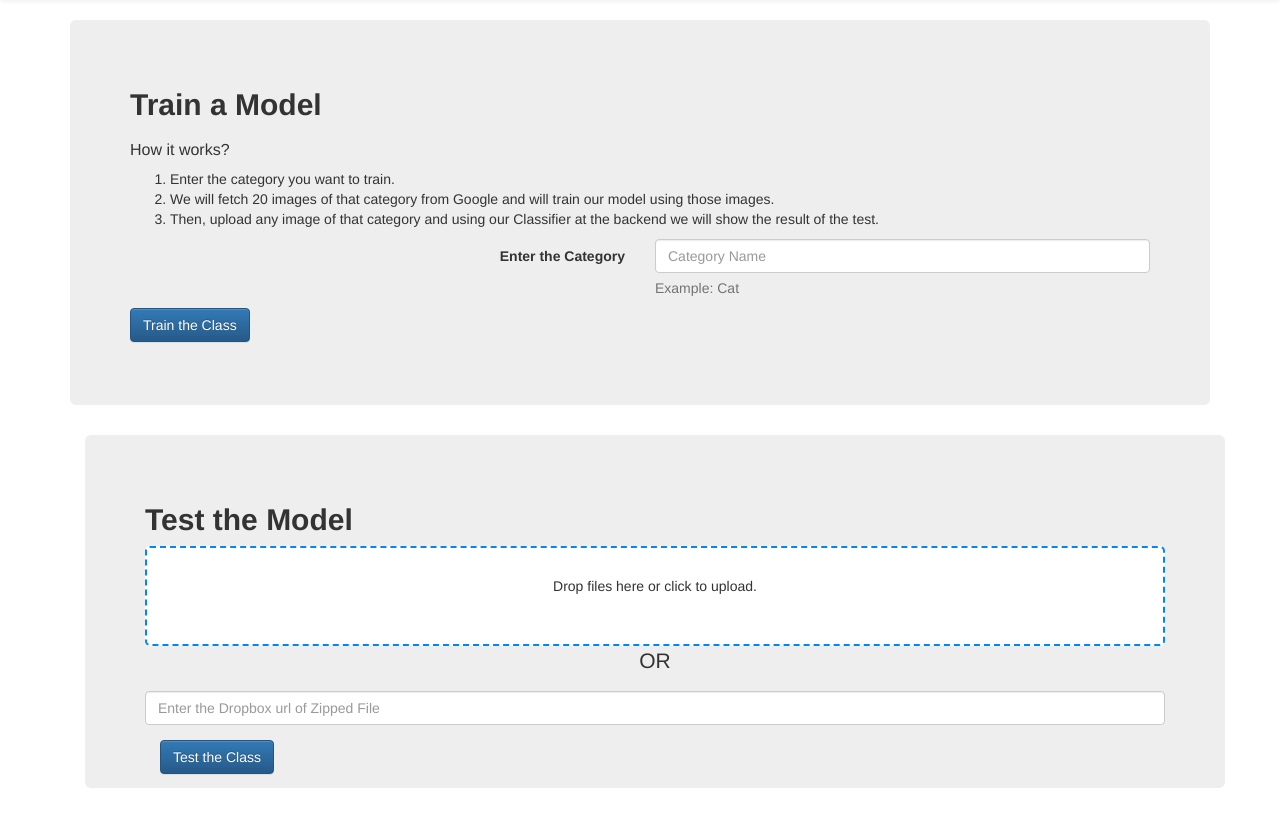
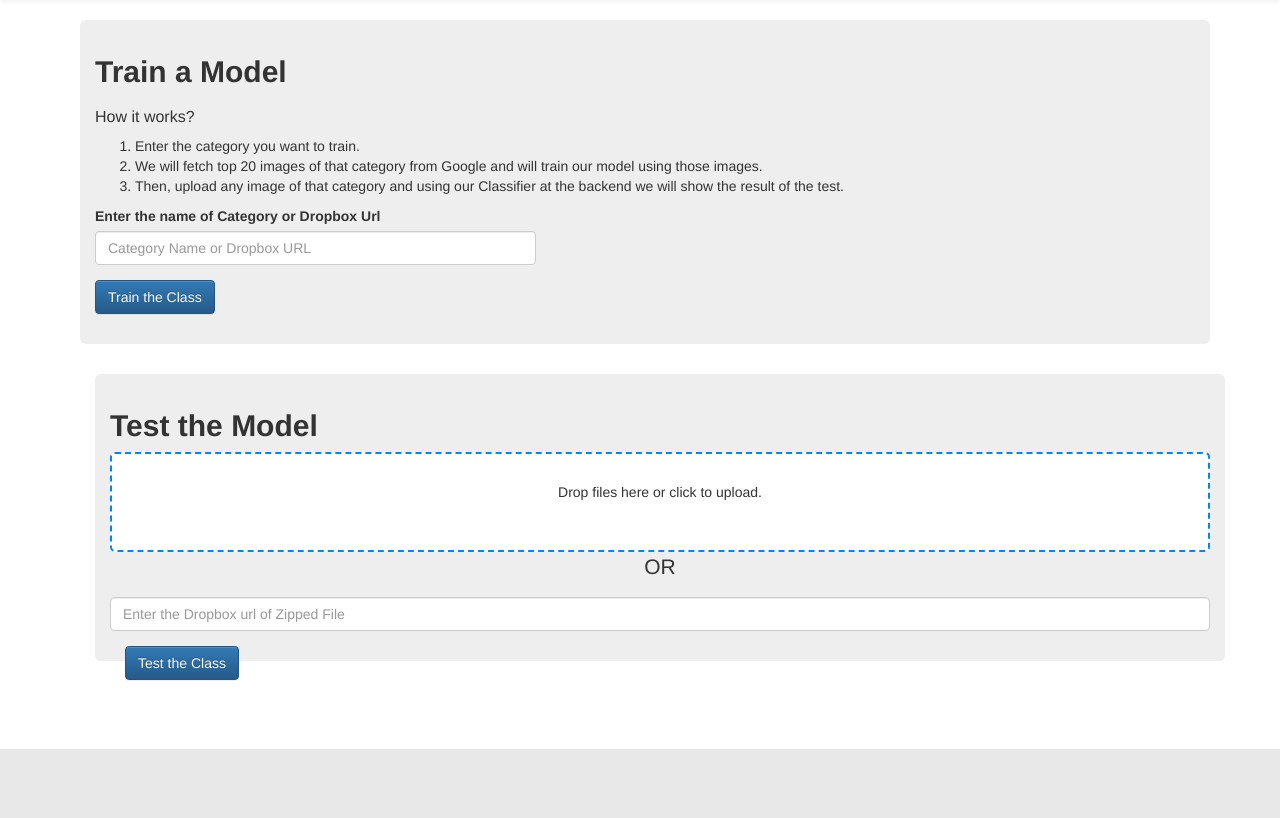
Before and after one commit to DESHRAJ/SocialAuths, a Django app: page /testaclass in a window 1280 px wide. Shown: the part 51-869 px from the top of the page. After the commit the page ends 800 px from the top, so only its background shows below. Run offline with Django 3.2, Linux system fonts and the light colour scheme; parts of the project's set-up code (start-up, migrations or seed data) failed here and were passed over; some libraries are stand-ins or nearby versions.

Commit message:
Dropbox url working perfectly

```diff
--- a/auths/templates/train.html
+++ b/auths/templates/train.html
@@ -42,30 +42,30 @@
     </nav>
 
     <div class="container">
-      <div class="jumbotron">
-        <h2><b>Train a Model</b></h2>
+      <div class="jumbotron" style="padding: 15px 15px; margin-left:10px;">
+        <h2 ><b>Train a Model</b></h2>
         <h3 style="font-size:16px;">How it works?</h3>
         <ol>
           <li>Enter the category you want to train. </li>
-          <li>We will fetch 20 images of that category from Google and will train our model using those images.</li>
+          <li>We will fetch top 20 images of that category from Google and will train our model using those images.</li>
           <li>Then, upload any image of that category and using our Classifier at the backend we will show the result of the test.</li>
         </ol>
         <div class="form-horizontal" >
             <div class="form-group">
-            <!-- <div class="row"> -->
-              <label class="col-md-6 control-label" for="category">Enter the Category</label>
-              <div class="col-md-6">
-                <input   id="category" name="category" type="text" placeholder="Category Name" class="form-control input-md" required="" onchange="setText();">
-              <span class="help-block">Example: Cat</span>
-              </div>
-              <div class="col-md-4">
-                <button id="submit" class="btn btn-primary" onclick="fetchImages(); this.disabled=True;">Train the Class </button>
+              <div class="col-md-5">
+                <label  for="category">Enter the name of Category or Dropbox Url</label>
+                <input   id="category" name="category" type="text" placeholder="Category Name or Dropbox URL" class="form-control input-md" required="">
+                <!-- <span class="help-block">Example: Cat</span>   -->
+                <div >
+                <p></p>
+                  <button id="submit" class="btn btn-primary" onclick="fetchImages(); this.disabled=True;">Train the Class </button>
+                </div>
               </div>
             </div>
         </div>
       </div>
       <div   class="container" style="margin-left:auto;">
-        <div class="jumbotron">
+        <div class="jumbotron" style="padding: 15px 15px; margin-left:10px;" >
           <h2><b>Test the Model</b></h2>
             <div id="dropzone">
               <form action="/testaclass" class="dropzone" id="demo-upload" enctype="multipart/form-data" method="post">
--- a/auths/views.py
+++ b/auths/views.py
@@ -15,6 +15,7 @@ import sys
 import simplejson
 import cStringIO
 import Image
+import zipfile
 # Create your views here.
 
 def home(request):
@@ -37,9 +38,15 @@ def trainModel(request):
 	if request.is_ajax():
 		print "SUCCESS AJAX CALL"
 		category = request.GET.get('category',None)
-		category= category.split()
-		category='+'.join(category)
-		fetchFromGoogle(category,jobId)
+		print "THE CATEGORY IS ",category
+		if "http" in category:
+			print "INSIDE IF CONDITION"
+			path = "/home/dypy/Pictures/cloudcv/"+createSession(request)+"/train/"
+			dropboxUrlFetch(category,path)
+		else:
+			category= category.split()
+			category='+'.join(category)
+			fetchFromGoogle(category,jobId)
 	return render_to_response('train.html',{'user':request.user},context_instance=RequestContext(request))
 
 def testaclass(request):
@@ -79,10 +86,13 @@ def fetchFromGoogle(searchTerm,jobId):
 		for img in deserialized_output['responseData']['results']:
 			try:
 				if img['unescapedUrl'][-3:]!="gif":
-					file = cStringIO.StringIO(urllib2.urlopen(img['unescapedUrl']).read())
-					img = Image.open(file)
+					filename = cStringIO.StringIO(urllib2.urlopen(img['unescapedUrl']).read())
+					imgg = Image.open(filename)
 					urls = len([i for i in os.listdir(directory+"/train/"+searchTerm) if image_type in i]) + 1
-					img.save(directory+"/train/"+searchTerm+"/image"+str(urls)+".jpg", format="JPEG")
+					if img['unescapedUrl'][-3:]=='png':
+						imgg.save(directory+"/train/"+searchTerm+"/image"+str(urls)+".png", format="PNG")
+					elif img['unescapedUrl'][-3:]=='jpg' or img['unescapedUrl'][-3:]=='jepg':
+						imgg.save(directory+"/train/"+searchTerm+"/image"+str(urls)+".jpg", format="JPEG")
 					if urls==20:
 						flag=1
 						break
@@ -115,3 +125,11 @@ def deleteImage(request):
 		# sessionId = request.session._session_key
 		os.remove('/home/dypy/Pictures/cloudcv/'+jobId+'/test/'+imgname)
 	return render_to_response('train.html')
+
+def dropboxUrlFetch(url,path):
+	print "UNZIPPING START"
+	zippedfile = cStringIO.StringIO(urllib2.urlopen(url).read())
+	print "SUCCESSFULLY READ THE URL FOR UNZIPPING"
+	with zipfile.ZipFile(zippedfile, "r") as z:
+		print "UNZIPPING IN PROGRESS"
+		z.extractall(path)
```
Also changed, not shown: 1 other file.
